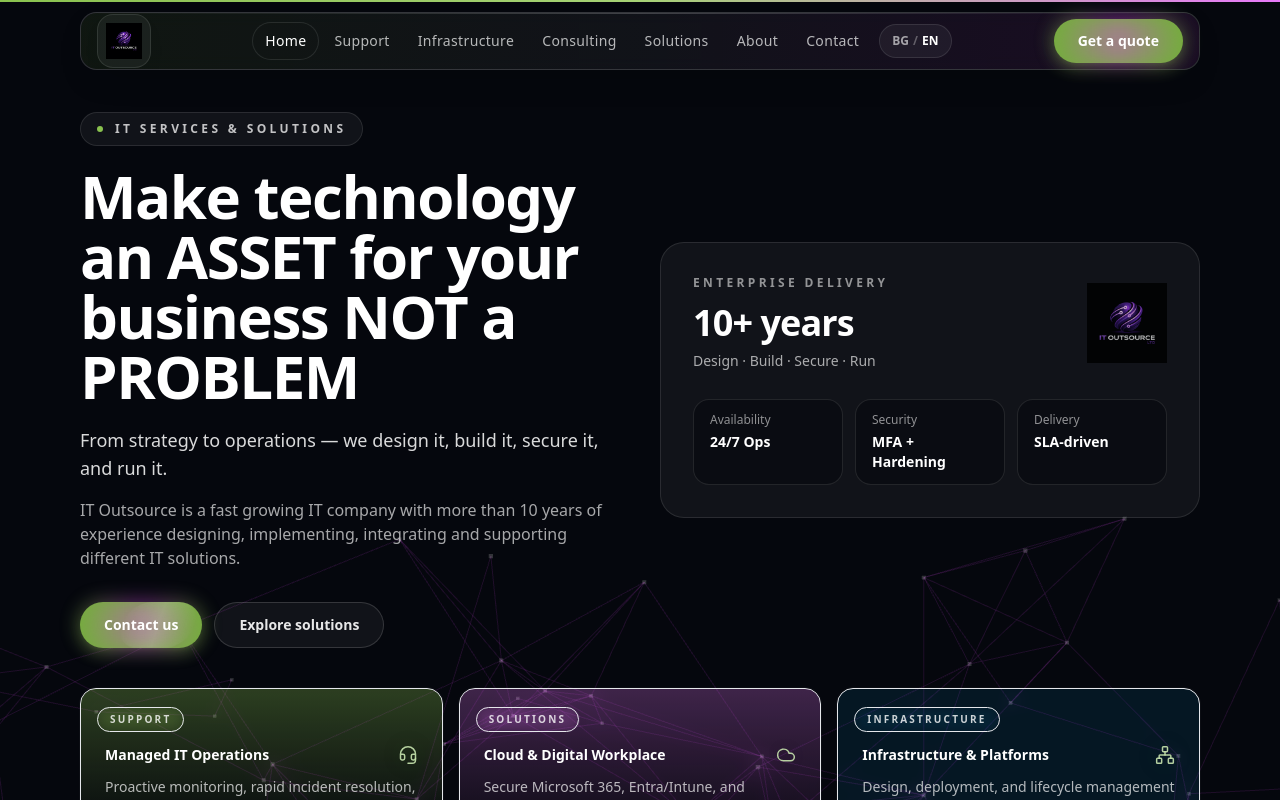
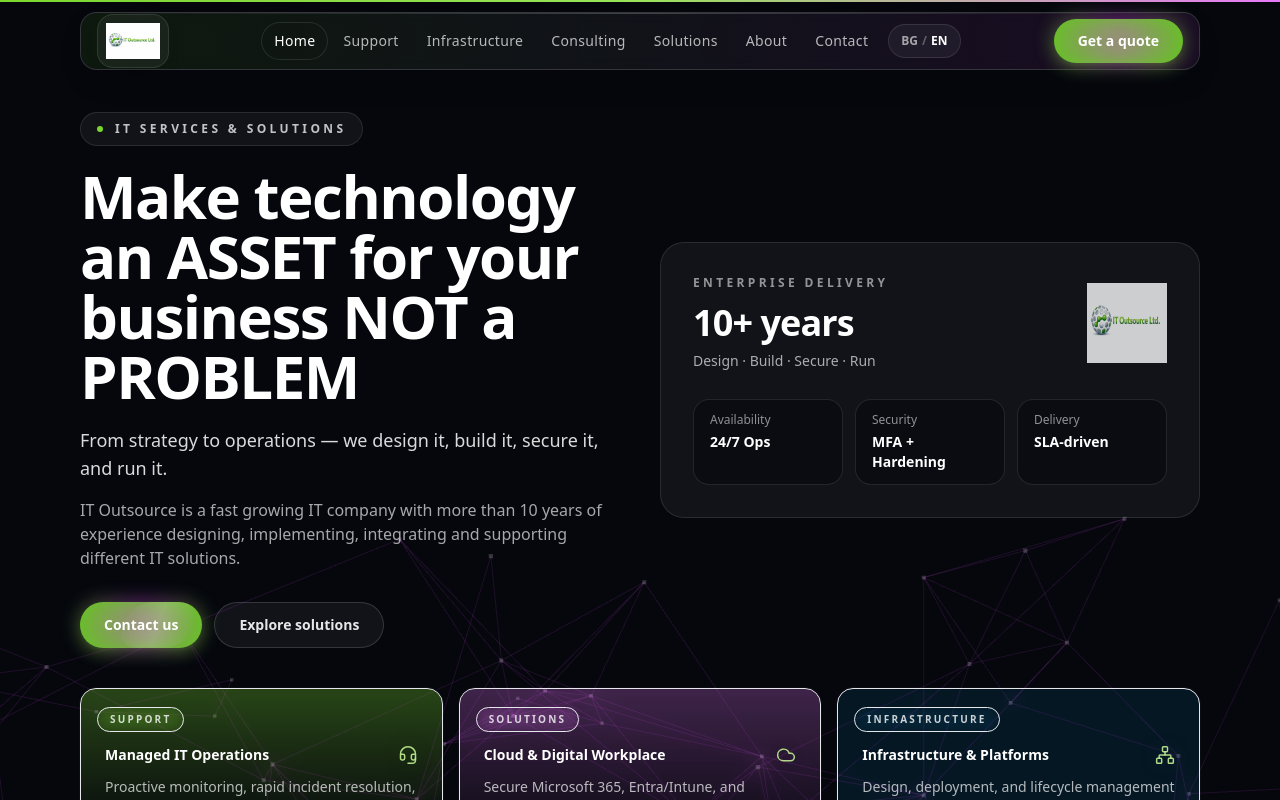
Before and after one commit to gushterovstefan/itosite, a React (Vite) app in the folder website/: page / in a window 1280 px wide. Shown: the top 800 px of the page. Built offline with nearby package versions, Linux system fonts and the light colour scheme.

Commit message:
Brand refresh: new green/white logo + updated brand palette

```diff
--- a/website/src/components/Navbar.jsx
+++ b/website/src/components/Navbar.jsx
@@ -3,7 +3,7 @@ import { AnimatePresence, motion, useMotionValue, useScroll, useSpring } from 'f
 import { useEffect, useMemo, useState } from 'react'
 import { useContent } from '../content/index.jsx'
 import SheenButton from './SheenButton.jsx'
-import logo from '../assets/logo.png'
+import logo from '../assets/logo-green.jpg'
 
 function NavItem({ to, label, end, activePath }) {
   const isActive = end ? activePath === to : activePath.startsWith(to)
--- a/website/src/pages/HomeGem.jsx
+++ b/website/src/pages/HomeGem.jsx
@@ -8,7 +8,7 @@ import { ClickCard } from '../components/Cards.jsx'
 import { Icon, icons } from '../components/Icons.jsx'
 import SheenButton from '../components/SheenButton.jsx'
 import { useContent } from '../content/index.jsx'
-import logo from '../assets/logo.png'
+import logo from '../assets/logo-green.jpg'
 
 const HeroWebGL = lazy(() => import('../components/HeroWebGL.jsx'))
 
--- a/website/tailwind.config.js
+++ b/website/tailwind.config.js
@@ -10,16 +10,16 @@ export default {
           800: '#121a33'
         },
         brand: {
-          50: '#f3f9ee',
-          100: '#e3f1d8',
-          200: '#c8e4ae',
-          300: '#a6d276',
-          400: '#8ac24f',
-          500: '#74ad3c',
-          600: '#5a8a2f',
-          700: '#466a27',
-          800: '#395520',
-          900: '#2f451d'
+          50: '#f2fbe9',
+          100: '#e0f7c7',
+          200: '#c2ef93',
+          300: '#9ae35a',
+          400: '#7bd72e',
+          500: '#63c61f',
+          600: '#4ea314',
+          700: '#3e7f12',
+          800: '#336414',
+          900: '#2b5213'
         }
       }
     }
```
Also changed, not shown: website/src/assets/logo-green.jpg (added).
